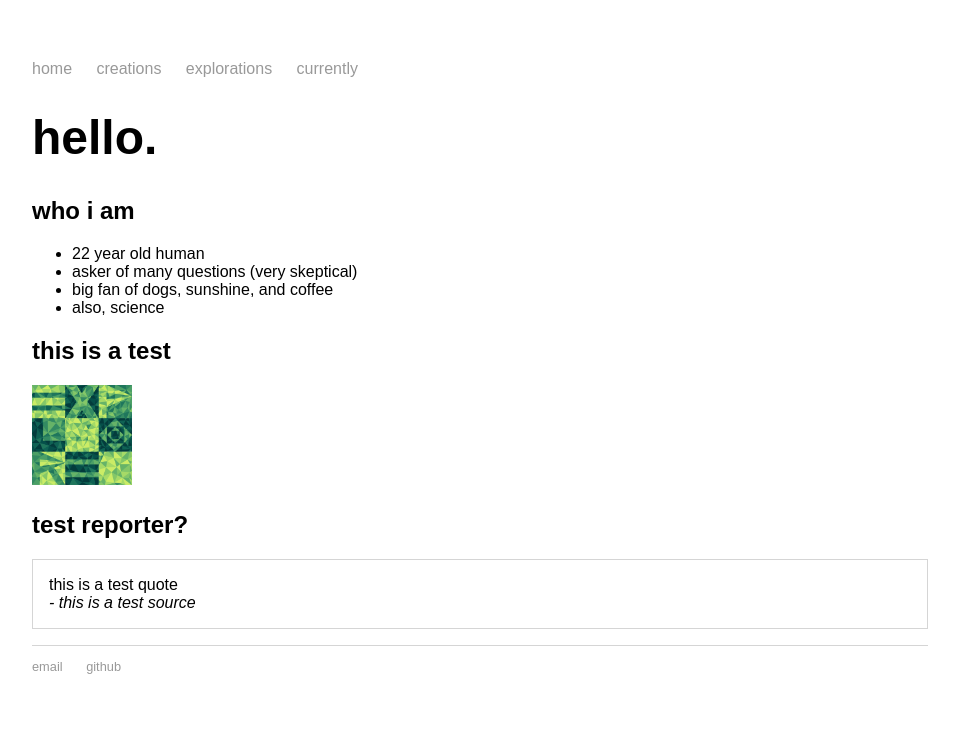
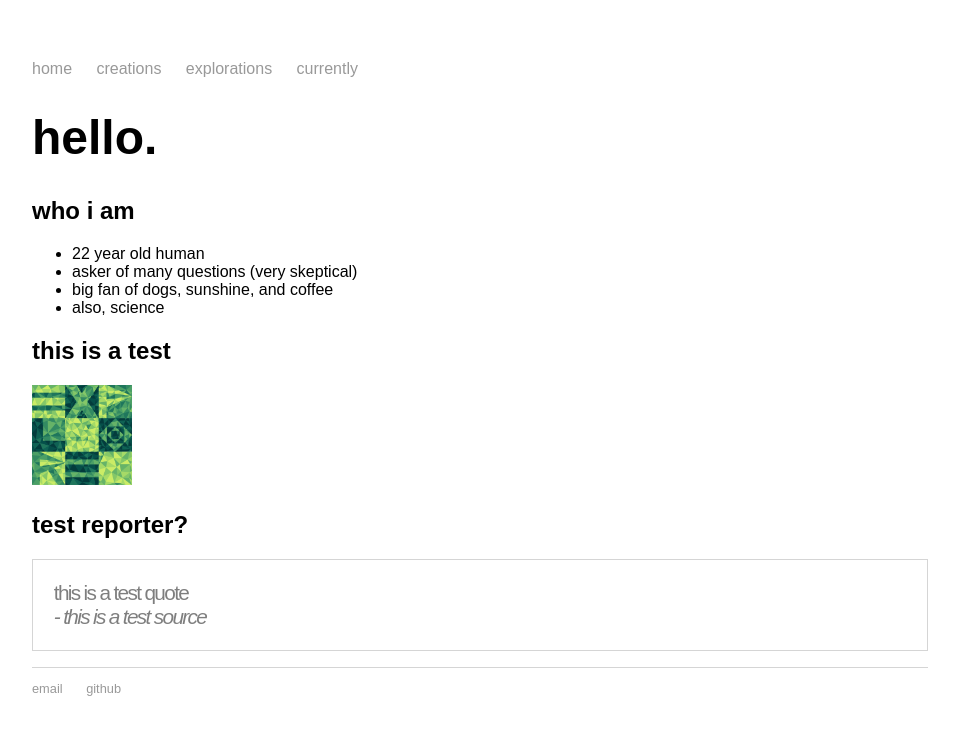
Before and after one commit to mayasheth/mayasheth.github.io, a Jekyll site: the page built from index.md, in a window 1280 px wide. Shown: the top 735 px of the page, without its empty margins (160-1119 px from the left). Built offline with Jekyll 4.4.1, drawn with Linux system fonts in a browser that asks for light colours.

Commit message:
edit quote.html

```diff
--- a/_includes/quote.html
+++ b/_includes/quote.html
@@ -1,27 +1,31 @@
 <head>
   <style>
-.quote {
+    .quote
+    {
       border:solid thin #d5d5d5;
-
       padding:0;
       margin-bottom:1em;
+    }
 
-}
-blockquote {
+    blockquote
+    {
       display: inline-block;
       margin: 0;
       padding: 1em;
       position: relative;
+      letter-spacing: -.08em;
+      font-size:1.3em;
+      opacity:0.5
     }
-cite {
+
+    cite
+    {
       display: block;
-      font-style: italic;
       text-align: right;
     }
-    }
-
   </style>
 </head>
+
 
 <div class="quote">
   <blockquote>
```
Also changed, not shown: 1 other file. Lines whose indentation alone changed are shown as unchanged.
